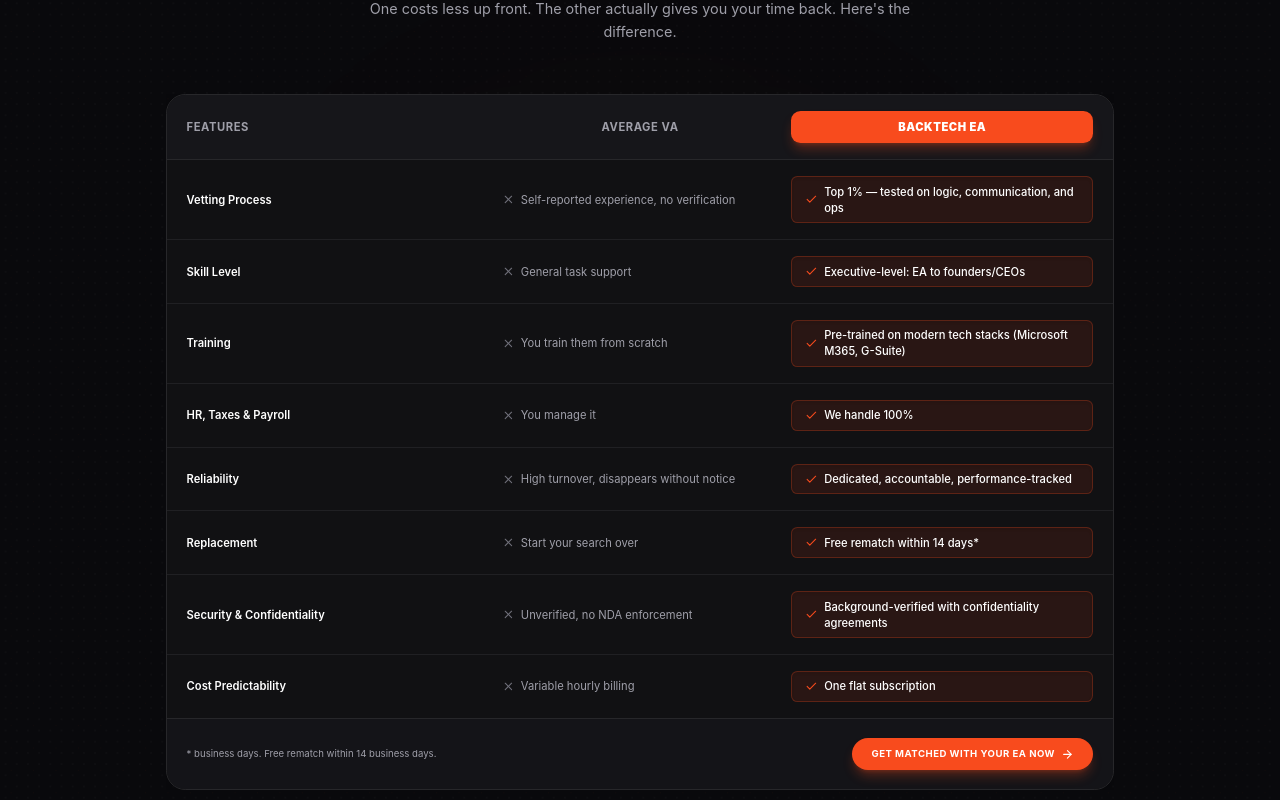
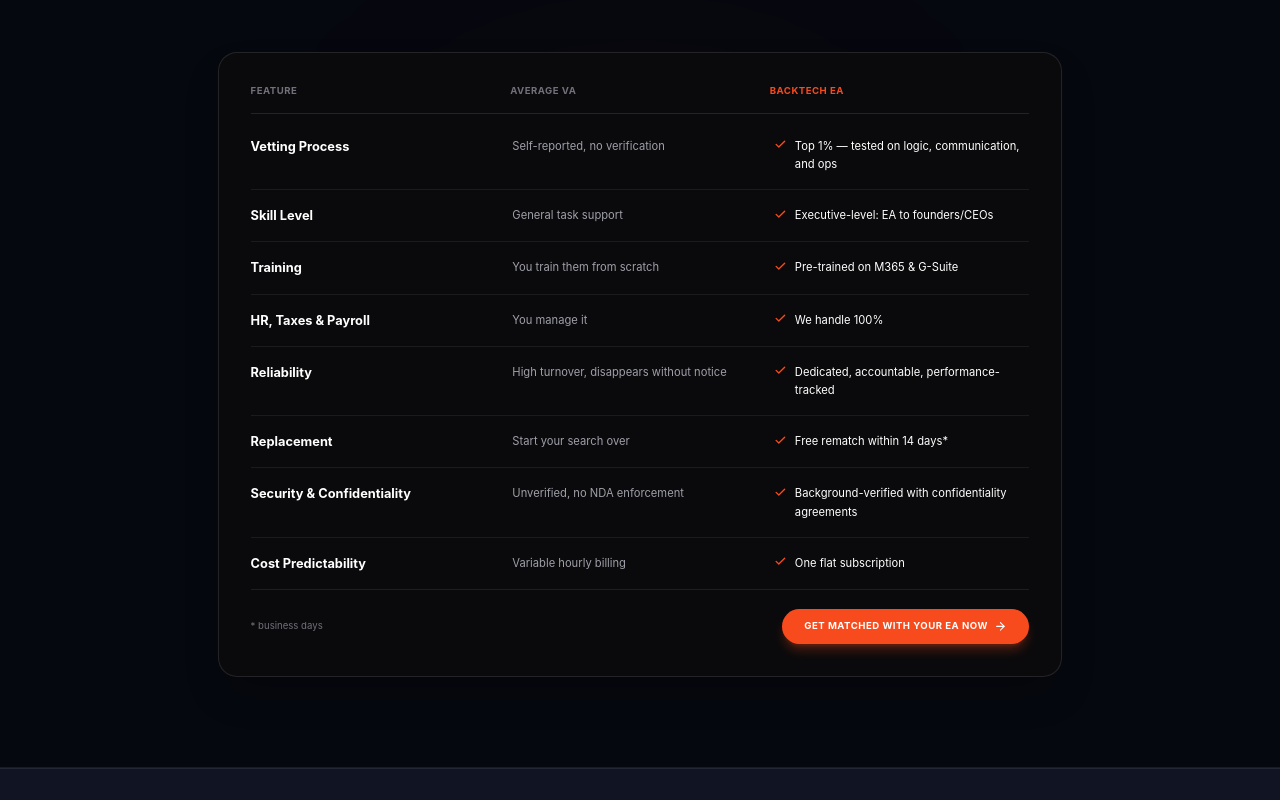
Before and after one commit to sameerjoyo666-dotcom/Backtech, a React (Vite) app: page / in a window 1280 px wide. Shown: the part 2860-3660 px from the top of the page. Built offline with nearby package versions, Linux system fonts and the light colour scheme.

Commit message:
feat: adopt exact backtech.io section background differentiation in dark and light modes

```diff
--- a/src/components/CloserSection.jsx
+++ b/src/components/CloserSection.jsx
@@ -8,7 +8,7 @@
   const handleBooking = typeof onOpenBooking === 'function' ? onOpenBooking : () => navigate('/match');
 
   return (
-    <section className="py-24 relative bg-[#08080A] border-t border-zinc-800/80 overflow-hidden bg-grain-texture w-full">
+    <section className="py-24 relative bg-bg-page border-t border-border-color overflow-hidden w-full">
 
       {/* Background orange glow */}
       <div className="absolute top-1/2 left-1/2 -translate-x-1/2 -translate-y-1/2 w-[700px] h-[400px] bg-[#F84B1D]/12 rounded-full blur-[160px] pointer-events-none" />
--- a/src/components/ComparisonSection.jsx
+++ b/src/components/ComparisonSection.jsx
@@ -1,11 +1,11 @@
 import React from 'react';
-import { Check, X, ArrowRight } from 'lucide-react';
+import { Check, ArrowRight } from 'lucide-react';
 
 export default function ComparisonSection({ onOpenBooking }) {
   const comparisonData = [
     {
       feature: 'Vetting Process',
-      averageVA: 'Self-reported experience, no verification',
+      averageVA: 'Self-reported, no verification',
       backtech: 'Top 1% — tested on logic, communication, and ops',
     },
     {
@@ -16,7 +16,7 @@
     {
       feature: 'Training',
       averageVA: 'You train them from scratch',
-      backtech: 'Pre-trained on modern tech stacks (Microsoft M365, G-Suite)',
+      backtech: 'Pre-trained on M365 & G-Suite',
     },
     {
       feature: 'HR, Taxes & Payroll',
@@ -46,18 +46,15 @@
   ];
 
   return (
-    <section id="comparison" className="py-20 sm:py-28 relative bg-[#09090C] border-t border-zinc-800/80 bg-grain-texture">
+    <section id="comparison" className="py-20 sm:py-28 relative bg-bg-page border-y border-border-color">
 
-      {/* Background Accent */}
+      {/* Background Subtle Accent Glow */}
       <div className="absolute top-1/2 left-1/2 -translate-x-1/2 -translate-y-1/2 w-[350px] sm:w-[600px] h-[350px] sm:h-[400px] bg-[#F84B1D]/4 rounded-full blur-[160px] pointer-events-none" />
 
-      <div className="max-w-7xl mx-auto px-4 sm:px-6 lg:px-8 xl:px-12 relative z-10">
+      <div className="max-w-6xl mx-auto px-4 sm:px-6 lg:px-8 xl:px-12 relative z-10">
 
         {/* Section Header */}
         <div className="text-center max-w-3xl mx-auto space-y-3 sm:space-y-4 mb-12 sm:mb-16">
-          <span className="inline-block px-6 py-2.5 rounded-full bg-[#F84B1D] text-white text-xs sm:text-sm font-semibold shadow-xs">
-            Why backtech is different
-          </span>
           <h2 className="font-heading text-2xl sm:text-4xl lg:text-5xl font-bold text-white tracking-tight">
             An Average VA and a BackTech EA{' '}
             <span className="text-[#F84B1D]">Aren't the Same Hire.</span>
@@ -67,95 +64,63 @@
           </p>
         </div>
 
-        {/* Mobile View: Stacked Comparison Cards (< 768px) */}
-        <div className="md:hidden space-y-4 mb-8">
+        {/* Minimalist Comparison Table Card (Matching User's Reference) */}
+        <div className="rounded-2xl sm:rounded-3xl border border-zinc-800/90 bg-[#0A0A0C] p-5 sm:p-8 lg:p-10 shadow-2xl overflow-hidden comparison-table-card">
+
+          <div className="overflow-x-auto">
+            <div className="min-w-[640px]">
+
+              {/* Table Column Headers */}
+              <div className="grid grid-cols-12 pb-5 mb-2 border-b border-zinc-800/90 text-xs font-bold tracking-wider uppercase">
+                <div className="col-span-4 text-zinc-500">
+                  FEATURE
+                </div>
+                <div className="col-span-4 text-zinc-500">
+                  AVERAGE VA
+                </div>
+                <div className="col-span-4 text-[#F84B1D]">
+                  BACKTECH EA
+                </div>
+              </div>
+
+              {/* Table Rows */}
+              <div className="divide-y divide-zinc-800/60">
                 {comparisonData.map((row, index) => (
                   <div
                     key={index}
-              className="bg-[#121216]/95 border border-zinc-800 rounded-2xl p-4 space-y-3 shadow-lg"
+                    className="grid grid-cols-12 py-4 sm:py-5 items-start gap-2 hover:bg-white/[0.015] transition-colors"
                   >
-              <h4 className="text-sm font-bold text-white border-b border-zinc-800/80 pb-2">
-                {row.feature}
-              </h4>
-              <div className="grid grid-cols-2 gap-2 text-xs">
-                <div className="p-2.5 rounded-xl bg-zinc-900/60 border border-zinc-800/60 text-zinc-400 space-y-1">
-                  <span className="text-[10px] font-bold uppercase text-zinc-500 block">Average VA</span>
-                  <div className="flex items-start gap-1.5">
-                    <X className="w-3.5 h-3.5 text-zinc-500 flex-shrink-0 mt-0.5" />
-                    <span>{row.averageVA}</span>
-                  </div>
-                </div>
-                <div className="p-2.5 rounded-xl bg-[#F84B1D]/10 border border-[#F84B1D]/30 text-white space-y-1">
-                  <span className="text-[10px] font-bold uppercase text-[#F84B1D] block">BackTech EA</span>
-                  <div className="flex items-start gap-1.5 font-medium">
-                    <Check className="w-3.5 h-3.5 text-[#F84B1D] flex-shrink-0 mt-0.5" />
-                    <span>{row.backtech}</span>
-                  </div>
-                </div>
-              </div>
-            </div>
-          ))}
-          <p className="text-xs text-zinc-500 text-center">* business days</p>
-          <div className="text-center pt-2">
-            <button
-              onClick={onOpenBooking}
-              className="w-full py-3.5 rounded-full bg-[#F84B1D] hover:bg-[#E53D17] text-white font-heading font-bold text-xs uppercase tracking-wider shadow-lg shadow-[#F84B1D]/30 transition-all flex items-center justify-center gap-2"
-            >
-              <span>Get Matched with your EA Now</span>
-              <ArrowRight className="w-4 h-4" />
-            </button>
-          </div>
-        </div>
-
-        {/* Desktop View: Full Side-by-Side Matrix (>= 768px) */}
-        <div className="hidden md:block overflow-x-auto">
-          <div className="min-w-[760px] rounded-3xl border border-zinc-800 bg-[#121215]/95 overflow-hidden shadow-2xl backdrop-blur-xl comparison-table-card">
-
-            {/* Table Header */}
-            <div className="grid grid-cols-12 bg-[#16161A] border-b border-zinc-800 py-5 px-6 items-center comparison-table-header">
-              <div className="col-span-4 font-heading font-bold text-sm tracking-wider uppercase text-zinc-400">
-                Features
-              </div>
-              <div className="col-span-4 font-heading font-bold text-sm tracking-wider uppercase text-zinc-400 text-center">
-                Average VA
-              </div>
-              <div className="col-span-4 font-heading font-black text-sm tracking-wider uppercase text-white text-center bg-[#F84B1D] py-2.5 px-4 rounded-xl shadow-lg shadow-[#F84B1D]/30 flex items-center justify-center">
-                <span>BackTech EA</span>
-              </div>
-            </div>
-
-            {/* Table Body */}
-            <div className="divide-y divide-zinc-800/70">
-              {comparisonData.map((row, index) => (
-                <div
-                  key={index}
-                  className="grid grid-cols-12 py-4 sm:py-5 px-6 items-center hover:bg-white/[0.02] transition-colors"
-                >
-                  <div className="col-span-4 font-semibold text-sm text-white pr-4">
+                    {/* Feature Title */}
+                    <div className="col-span-4 font-bold text-sm sm:text-base text-white pr-3">
                       {row.feature}
                     </div>
 
-                  <div className="col-span-4 text-xs sm:text-sm text-zinc-400 px-4 flex items-center gap-2">
-                    <X className="w-4 h-4 text-zinc-500 flex-shrink-0" />
-                    <span>{row.averageVA}</span>
+                    {/* Average VA Description */}
+                    <div className="col-span-4 text-xs sm:text-sm text-zinc-400 pr-3 leading-relaxed">
+                      {row.averageVA}
                     </div>
 
-                  <div className="col-span-4 text-xs sm:text-sm text-white font-medium px-4 py-2 rounded-lg bg-[#F84B1D]/10 border border-[#F84B1D]/25 flex items-center gap-2 shadow-inner">
-                    <Check className="w-4 h-4 text-[#F84B1D] flex-shrink-0 font-bold" />
+                    {/* BackTech EA with Orange Checkmark */}
+                    <div className="col-span-4 text-xs sm:text-sm text-white font-normal leading-relaxed flex items-start gap-2.5">
+                      <Check className="w-4 h-4 text-[#F84B1D] stroke-[2.5] flex-shrink-0 mt-0.5" />
                       <span>{row.backtech}</span>
                     </div>
                   </div>
                 ))}
               </div>
 
-            {/* Table Footer */}
-            <div className="p-6 bg-[#16161A]/80 border-t border-zinc-800 flex flex-col sm:flex-row items-center justify-between gap-4 comparison-table-footer">
-              <span className="text-xs text-zinc-400">
-                * business days. Free rematch within 14 business days.
+            </div>
+          </div>
+
+          {/* Footnote */}
+          <div className="pt-6 border-t border-zinc-800/70 flex flex-col sm:flex-row items-center justify-between gap-4">
+            <span className="text-xs text-zinc-500">
+              * business days
             </span>
+
             <button
               onClick={onOpenBooking}
-                className="inline-flex items-center gap-2 px-6 py-3 rounded-full bg-[#F84B1D] hover:bg-[#E53D17] text-white font-heading font-bold text-xs uppercase tracking-wider shadow-lg shadow-[#F84B1D]/30 transition-all"
+              className="inline-flex items-center gap-2 px-7 py-3.5 rounded-full bg-[#F84B1D] hover:bg-[#E03E12] text-white font-heading font-bold text-xs uppercase tracking-wider shadow-lg shadow-[#F84B1D]/30 transition-all cursor-pointer transform hover:-translate-y-0.5"
             >
               <span>Get Matched with your EA Now</span>
               <ArrowRight className="w-4 h-4" />
@@ -163,7 +128,6 @@
           </div>
 
         </div>
-        </div>
 
       </div>
     </section>
--- a/src/components/FaqSection.jsx
+++ b/src/components/FaqSection.jsx
@@ -161,11 +161,7 @@
   return (
     <section
       id="faq"
-      className={`py-20 sm:py-28 relative ${
-        isDark
-          ? 'bg-[#09090C] border-t border-zinc-800/80 bg-grain-texture'
-          : 'bg-transparent'
-      }`}
+      className="py-20 sm:py-28 relative bg-bg-surface border-y border-border-color"
     >
       <div className="max-w-4xl mx-auto px-4 sm:px-6 lg:px-8 xl:px-12 relative z-10">
 
--- a/src/components/FooterSection.jsx
+++ b/src/components/FooterSection.jsx
@@ -37,7 +37,7 @@
   };
 
   return (
-    <footer className="relative bg-[#000000] border-t border-zinc-800/80 pt-16 pb-10 overflow-hidden select-none w-full">
+    <footer className="relative bg-bg-surface border-t border-border-color pt-16 pb-10 overflow-hidden select-none w-full">
 
       <div className="max-w-7xl mx-auto px-6 sm:px-8 lg:px-12 relative z-10">
 
--- a/src/components/HeroSection.jsx
+++ b/src/components/HeroSection.jsx
@@ -27,7 +27,7 @@
   };
 
   return (
-    <section id="home" className="relative min-h-[92vh] pt-28 sm:pt-36 pb-16 sm:pb-24 flex items-center justify-center overflow-hidden bg-grain-texture">
+    <section id="home" className="relative min-h-[92vh] pt-28 sm:pt-36 pb-16 sm:pb-24 flex items-center justify-center overflow-hidden bg-bg-page">
 
       {/* Background Ambience & Reddish Orange Glow */}
       <div className="absolute top-1/4 left-1/2 -translate-x-1/2 -translate-y-1/2 w-[350px] sm:w-[680px] lg:w-[850px] h-[350px] sm:h-[500px] bg-[#F84B1D]/8 rounded-full blur-[140px] pointer-events-none" />
--- a/src/components/MarketRateSection.jsx
+++ b/src/components/MarketRateSection.jsx
@@ -16,7 +16,7 @@
   ];
 
   return (
-    <section className="py-20 sm:py-28 relative bg-[#08080A] border-t border-zinc-800/80 bg-grain-texture">
+    <section className="py-20 sm:py-28 relative bg-bg-alt border-y border-border-color">
       <div className="max-w-7xl mx-auto px-4 sm:px-6 lg:px-8 xl:px-12 relative z-10">
 
         {/* Section Header Banner */}
--- a/src/components/PainPointsSection.jsx
+++ b/src/components/PainPointsSection.jsx
@@ -57,7 +57,7 @@
   ];
 
   return (
-    <section id="pain-points" className="py-20 sm:py-28 bg-[#0A0A0B] text-white relative overflow-hidden">
+    <section id="pain-points" className="py-20 sm:py-28 bg-bg-alt border-y border-border-color text-white relative overflow-hidden">
 
       {/* Subtle Grid / Texture Background */}
       <div className="absolute inset-0 bg-grain-texture opacity-60 pointer-events-none" />
--- a/src/components/SecuritySection.jsx
+++ b/src/components/SecuritySection.jsx
@@ -31,7 +31,7 @@
   ];
 
   return (
-    <section id="security" className="py-20 sm:py-28 relative bg-[#09090C] border-t border-zinc-800/80 bg-grain-texture">
+    <section id="security" className="py-20 sm:py-28 relative bg-bg-surface border-y border-border-color">
 
       {/* Background radial highlight */}
       <div className="absolute top-1/2 left-1/2 -translate-x-1/2 -translate-y-1/2 w-[300px] sm:w-[500px] h-[300px] sm:h-[500px] bg-[#F84B1D]/4 rounded-full blur-[140px] pointer-events-none" />
--- a/src/components/SolutionSection.jsx
+++ b/src/components/SolutionSection.jsx
@@ -31,7 +31,7 @@
   ];
 
   return (
-    <section id="solution" className="py-20 sm:py-28 bg-[#08080A] text-white relative overflow-hidden">
+    <section id="solution" className="py-20 sm:py-28 bg-bg-surface relative overflow-hidden">
 
       {/* Background Ambience Texture */}
       <div className="absolute inset-0 bg-grain-texture opacity-50 pointer-events-none" />
--- a/src/index.css
+++ b/src/index.css
@@ -5,7 +5,33 @@
     --font-heading: 'Outfit', -apple-system, BlinkMacSystemFont, 'Segoe UI', Roboto, sans-serif;
     --font-body: 'Plus Jakarta Sans', -apple-system, BlinkMacSystemFont, 'Segoe UI', Roboto, sans-serif;
     --color-brand-orange: #F84B1D;
-    --color-brand-dark: #070709;
+    --color-brand-dark: #06080F;
+
+    /* Theme Tokens directly from Backtech.io (Dark Mode Default) */
+    --bg-page: #06080F;
+    --bg-surface: #0B0E17;
+    --bg-alt: #101423;
+    --bg-elevated: #151A2E;
+    --bg-card: #0B0E17;
+    --border-color: rgba(255, 255, 255, 0.08);
+    --border-subtle: rgba(255, 255, 255, 0.04);
+    --text-main: #D4D4D8;
+    --text-heading: #FAFAFA;
+    --text-muted: #A1A1AA;
+  }
+
+  html.light {
+    /* Theme Tokens directly from Backtech.io (Light Mode) */
+    --bg-page: #FDFDFD;
+    --bg-surface: #FFFFFF;
+    --bg-alt: #F4F5F7;
+    --bg-elevated: #FFFFFF;
+    --bg-card: #FFFFFF;
+    --border-color: rgba(9, 9, 11, 0.08);
+    --border-subtle: rgba(9, 9, 11, 0.04);
+    --text-main: #3F3F46;
+    --text-heading: #09090B;
+    --text-muted: #71717A;
   }
 
   html {
@@ -21,8 +47,8 @@
 
   body {
     font-family: var(--font-body);
-    background-color: var(--color-brand-dark);
-    color: #E4E4E7;
+    background-color: var(--bg-page);
+    color: var(--text-main);
     -webkit-font-smoothing: antialiased;
     -moz-osx-font-smoothing: grayscale;
     overflow-x: hidden;
@@ -32,6 +58,17 @@
     font-family: var(--font-heading);
   }
 }
+
+/* BackTech.io Section Background Utility Classes */
+.bg-bg-page { background-color: var(--bg-page) !important; }
+.bg-bg-surface { background-color: var(--bg-surface) !important; }
+.bg-bg-alt { background-color: var(--bg-alt) !important; }
+.bg-bg-elevated { background-color: var(--bg-elevated) !important; }
+.border-border-color { border-color: var(--border-color) !important; }
+.text-text-main { color: var(--text-main) !important; }
+.text-text-heading { color: var(--text-heading) !important; }
+.text-text-muted { color: var(--text-muted) !important; }
+
 
 /* Custom Scrollbar */
 ::-webkit-scrollbar {
@@ -104,30 +141,34 @@
 }
 
 /* =========================================================
-   LIGHT THEME SYSTEM (Comprehensive Site-Wide Inversion)
-   Guarantees pure white & crisp light gray backgrounds with
-   deep charcoal text, eliminating all dark-on-dark issues.
+   LIGHT THEME SYSTEM (Direct from BackTech.io)
+   --bg-page: #FDFDFD
+   --bg-surface: #FFFFFF
+   --bg-alt: #F4F5F7 (Distinct cool-gray alternating band)
+   --border-color: rgba(9, 9, 11, 0.08)
    ========================================================= */
 
 html.light,
 html.light body {
-  background-color: #F8F9FA !important;
-  color: #18181B !important;
+  background-color: #FDFDFD !important;
+  color: #3F3F46 !important;
 }
 
-/* 1. Page canvas sections -> #F8F9FA */
-html.light section,
-html.light main,
-html.light .bg-\[\#0A0A0B\],
-html.light .bg-\[\#08080A\],
-html.light .bg-\[\#070709\],
-html.light .bg-\[\#0D0D10\],
-html.light .bg-\[\#0B0B0E\],
-html.light .bg-\[\#09090C\],
-html.light .bg-\[\#06080F\],
-html.light .bg-\[\#0A0A0C\],
-html.light .bg-\[\#000000\] {
-  background-color: #F8F9FA !important;
+/* BackTech.io Light Mode Distinct Section Backgrounds */
+html.light .bg-bg-page {
+  background-color: #FDFDFD !important;
+}
+
+html.light .bg-bg-surface {
+  background-color: #FFFFFF !important;
+}
+
+html.light .bg-bg-alt {
+  background-color: #F4F5F7 !important;
+}
+
+html.light .border-border-color {
+  border-color: rgba(9, 9, 11, 0.08) !important;
 }
 
 /* 2. Neutralize dark gradients and texture overlays */
--- a/src/pages/HomePage.jsx
+++ b/src/pages/HomePage.jsx
@@ -22,7 +22,7 @@
   };
 
   return (
-    <div className="bg-[#0A0A0B] text-[#E4E4E7] font-sans antialiased min-h-screen">
+    <div className="bg-bg-page text-text-main font-sans antialiased min-h-screen">
       {/* Navigation Header */}
       <Navbar onOpenBooking={() => handleNavigateToMatch()} />
 
```
Also changed, not shown: src/components/TestimonialsSection.jsx (+18 -53 lines). Lines whose indentation alone changed are shown as unchanged.
